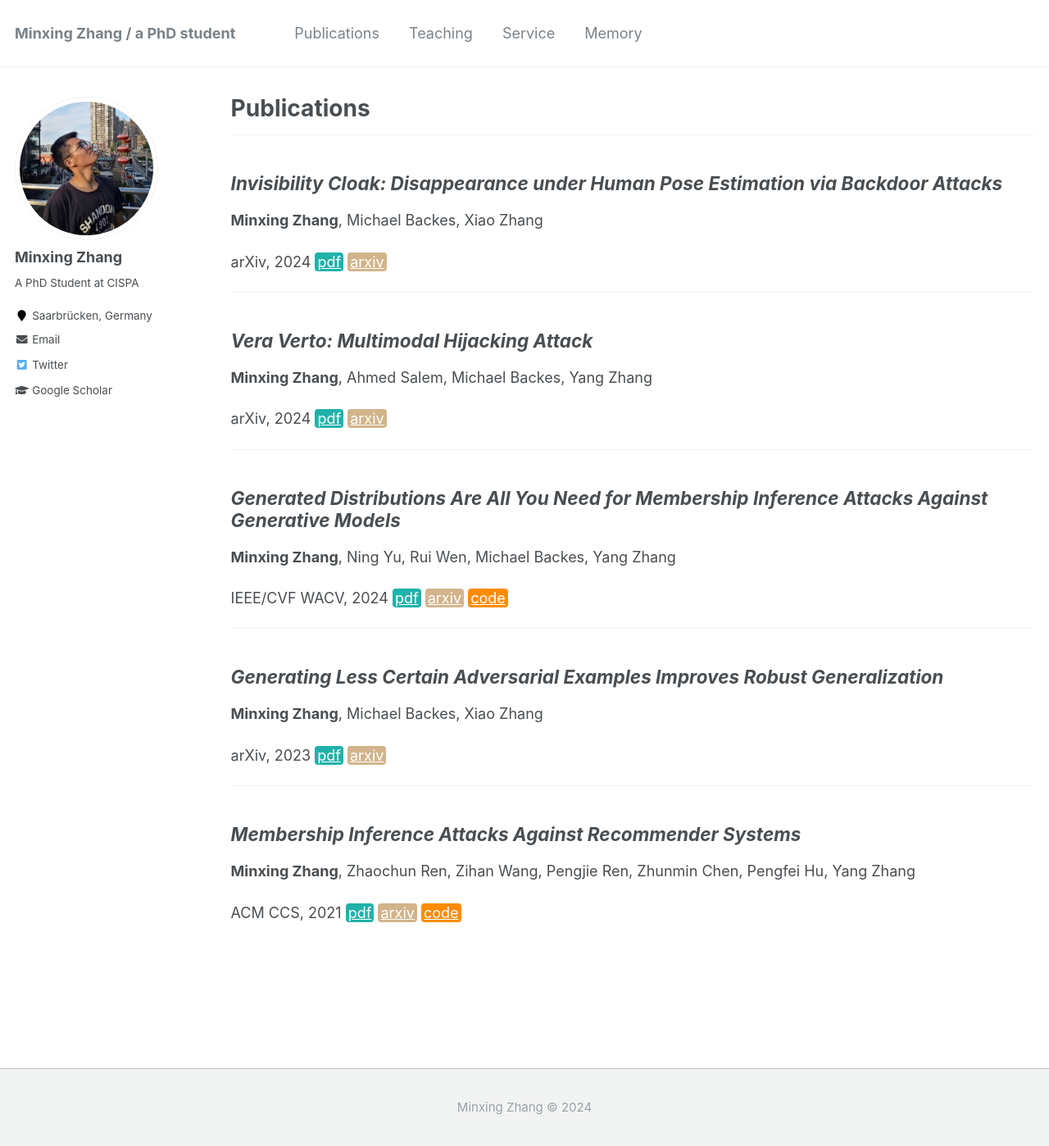
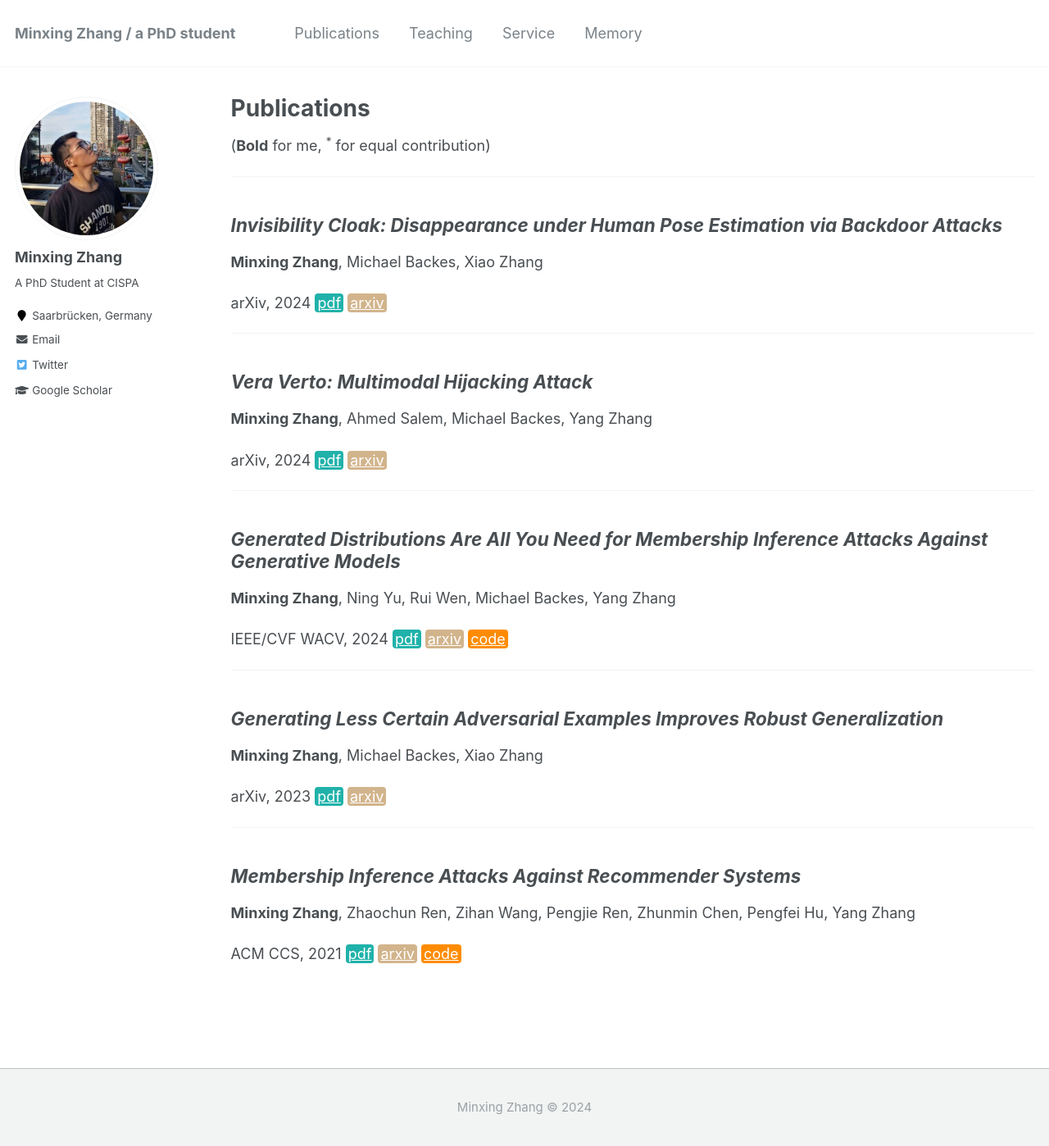
Before and after one commit to WJEN-orz/WJEN-orz.github.io, a Jekyll site: the page built from _pages/publications.md, in a window 1280 px wide and 1398 px high. Shown: the whole window at 82% size. Built offline with Jekyll 4.4.1, drawn with Linux system fonts in a browser that asks for light colours.

Commit message:
Update publications.md

```diff
--- a/_pages/publications.md
+++ b/_pages/publications.md
@@ -33,6 +33,8 @@ border-radius: 4px;
 a { TEXT-DECORATION:none }
 }
 </style>
+
+(**Bold** for me, <sup>*</sup> for equal contribution)
 
 -------------------------------------
 
```
